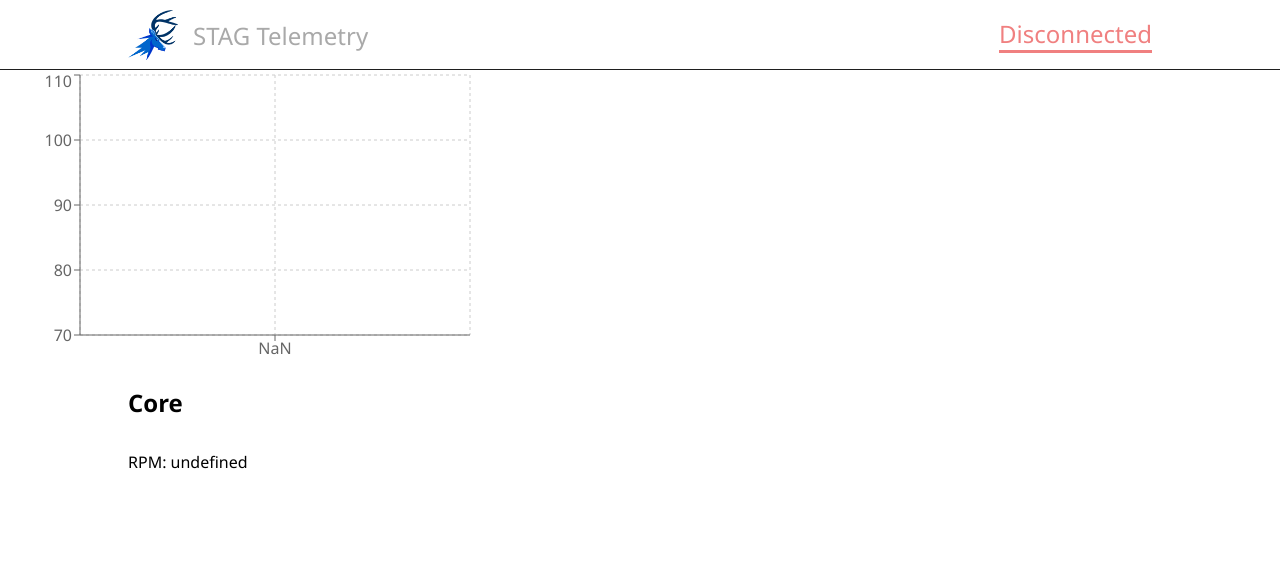
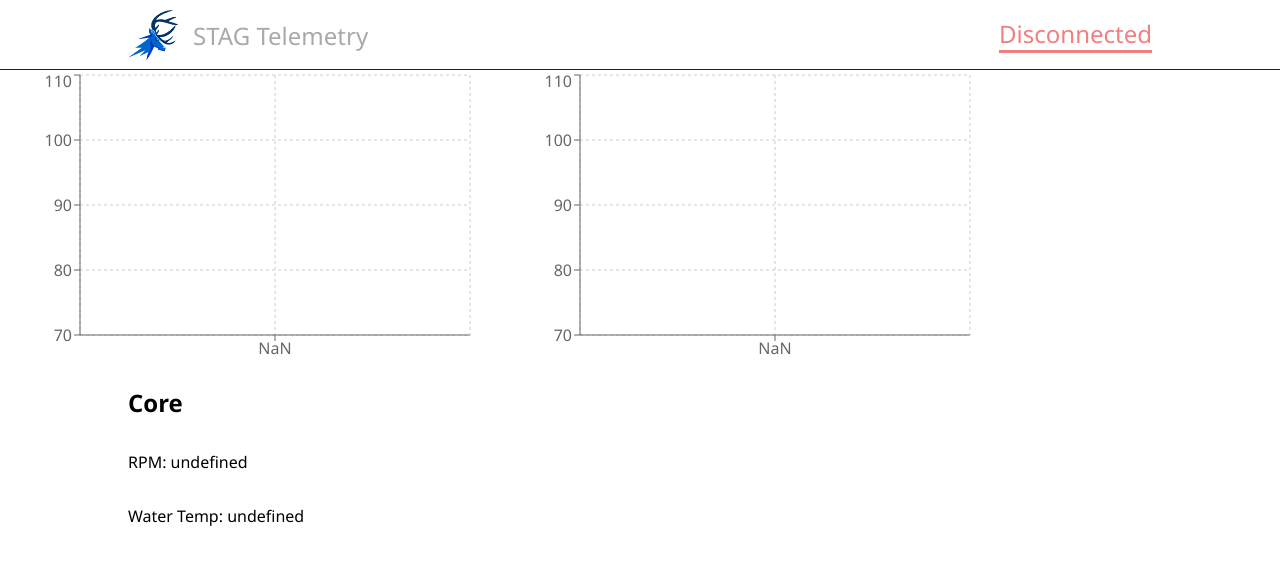
Before and after one commit to sufst/wireless-telemetry-gui, a React (Create React App) app in the folder app/: page / in a window 1280 px wide. Shown: the top 564 px of the page. Built offline with nearby package versions, Linux system fonts and the light colour scheme; no server answers.

Commit message:
Finished removing electron

```diff
--- a/app/src/components/App.js
+++ b/app/src/components/App.js
@@ -80,7 +80,7 @@ const App = () => {
 
 			setConnectionStatus('CONNECTED')
 
-			setInterval(fetchSensorData, 200);
+			setInterval(fetchSensorData, 100);
 		}
 
 		socket.onmessage = (message) => {
@@ -111,11 +111,12 @@ const App = () => {
             <Header conStatus={connection_status}/>
             <div className='graphs'>
                 <LineGraph name='RPM' data={core.rpm} animated={false} />
-                {/* <LineGraph name='Water Temp' data={core.water_temp_c} animated={false} /> */}
+                <LineGraph name='Water Temp' data={core.water_temp_c} animated={false} />
             </div>
             <div className='container'>
                 <h2>Core</h2>
                 <p className='state'>{'RPM: ' + core.rpm?.last()?.value}</p>
+                <p className='state'>{'Water Temp: ' + core.water_temp_c?.last()?.value}</p>
             </div>
         </div>
     )
```
